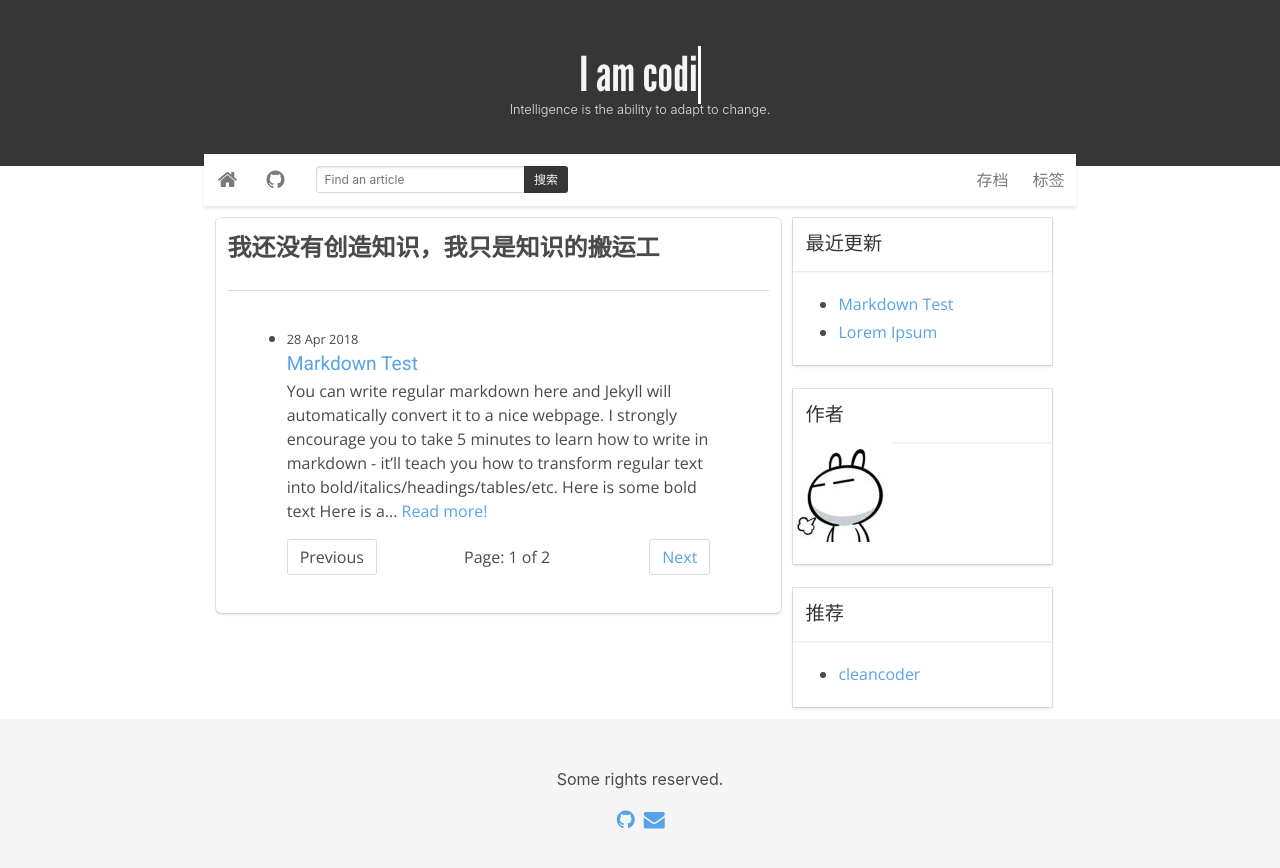
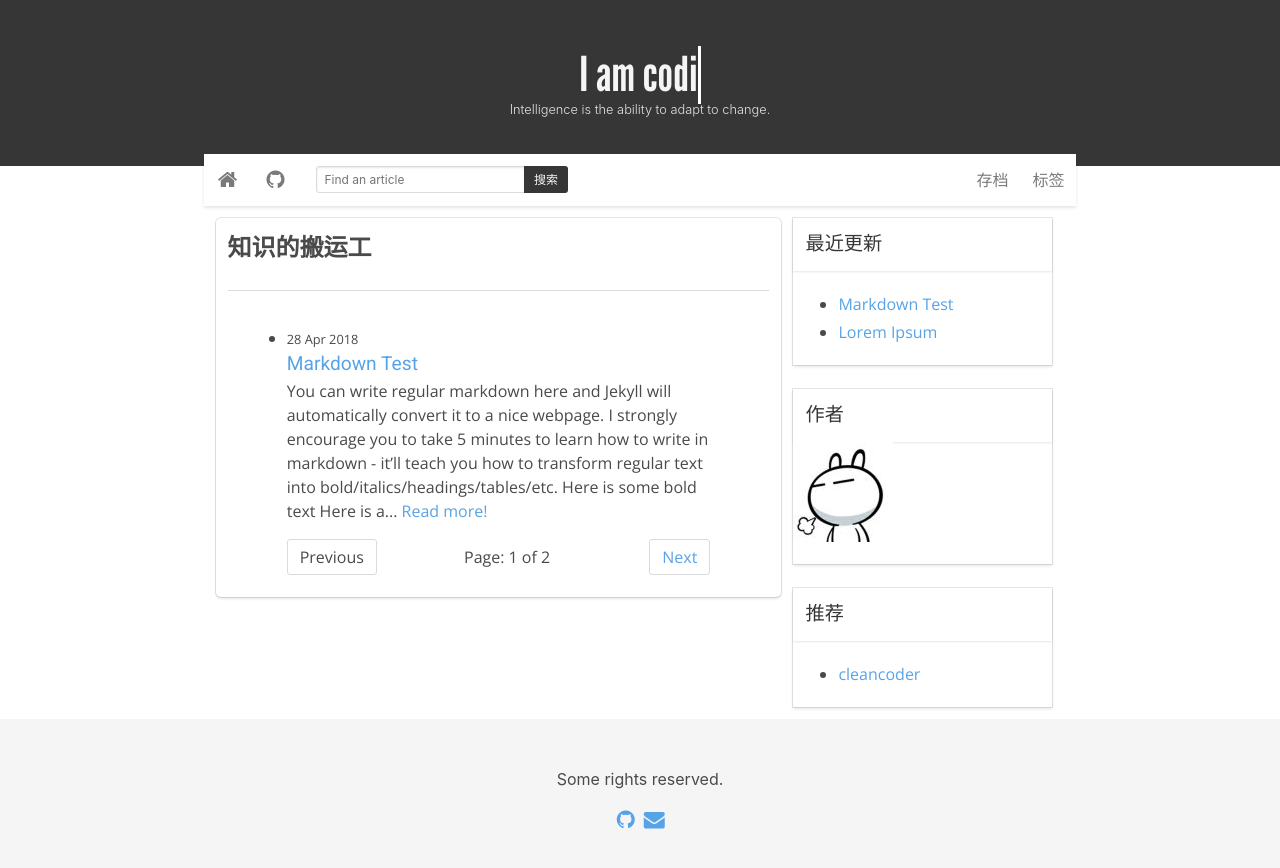
Before and after one commit to kouyt5/kouyt5.github.io, a Jekyll site: the page built from index.html, in a window 1280 px wide. Shown: the top 868 px of the page. Built offline with Jekyll 4.4.1, drawn with Linux system fonts in a browser that asks for light colours; the list of posts is cut into pages by our own code; comment, search, counter and statistics services are not loaded.

Commit message:
删除count

```diff
--- a/index.html
+++ b/index.html
@@ -1,6 +1,6 @@
 ---
 layout: page
-title: 我还没有创造知识，我只是知识的搬运工
+title: 知识的搬运工
 ---
 <ul class="posts">
     {% for post in paginator.posts %}
@@ -15,7 +15,8 @@
     {% include pagination.html %}
 </ul>
 
-<script type="text/javascript">
+<!-- 统计函数 -->
+<!-- <script type="text/javascript">
     /* * * CONFIGURATION VARIABLES * * */
     var disqus_shortname = 'nagekar';
 
@@ -26,4 +27,4 @@
         s.src = '//' + disqus_shortname + '.disqus.com/count.js';
         (document.getElementsByTagName('HEAD')[0] || document.getElementsByTagName('BODY')[0]).appendChild(s);
     }());
-</script>
+</script> -->
```
